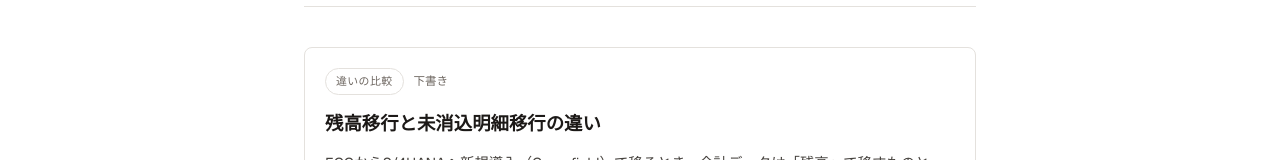
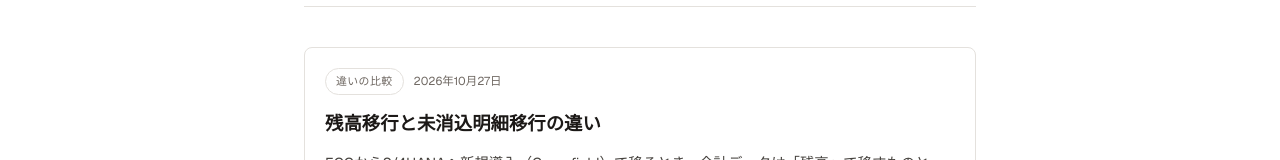
Before and after one commit to keitojobac13-netizen/sap-study, a Next.js app: page /articles in a window 1280 px wide. Shown: the part 324-484 px from the top of the page. Built offline with nearby package versions, Linux system fonts and the light colour scheme; no server answers.

Commit message:
Publish the balance vs open item migration column
Co-Authored-By: Claude Opus 5.5 <noreply@anthropic.com>

```diff
--- a/app/_lib/articles/balance-vs-open-item-migration.ts
+++ b/app/_lib/articles/balance-vs-open-item-migration.ts
@@ -2,7 +2,8 @@ import type { ColumnArticle } from './index';
 
 export const balanceVsOpenItemMigration: ColumnArticle = {
   slug: 'balance-vs-open-item-migration',
-  status: 'draft',
+  status: 'published',
+  publishedAt: '2026-10-27',
   category: 'compare',
   cardTitle: '残高移行と未消込明細移行の違い',
   title: 'SAP移行の「残高移行」と「未消込明細移行」の違い｜売掛金・買掛金を明細で移す理由と切替日の考え方',
--- a/app/_lib/modules/index.ts
+++ b/app/_lib/modules/index.ts
@@ -87,7 +87,7 @@ const SECTION_ARTICLES: Partial<Record<ModuleKey, Record<string, string | string
     'fi-overview': 'fi-beginner-pitfalls',
     'fi-journal': 'document-date-posting-date',
     'fi-ap': ['f110-payment-medium', 'withholding-tax-setup'],
-    'fi-ar': 'auto-clearing-f13',
+    'fi-ar': ['auto-clearing-f13', 'balance-vs-open-item-migration'],
   },
   co: { 'co-product-costing': 'ck24-mark-release', 'co-internal-order': 'cost-object-choice' },
   sd: {
```
